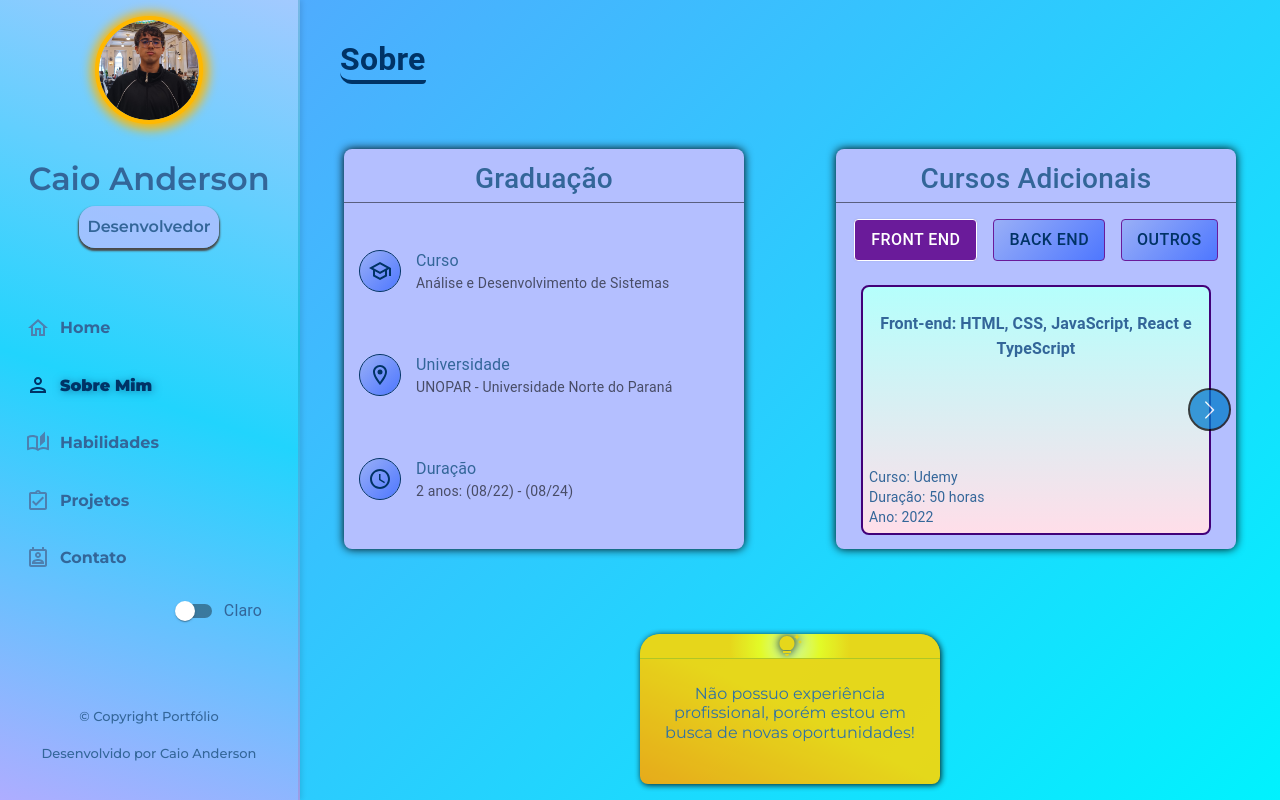
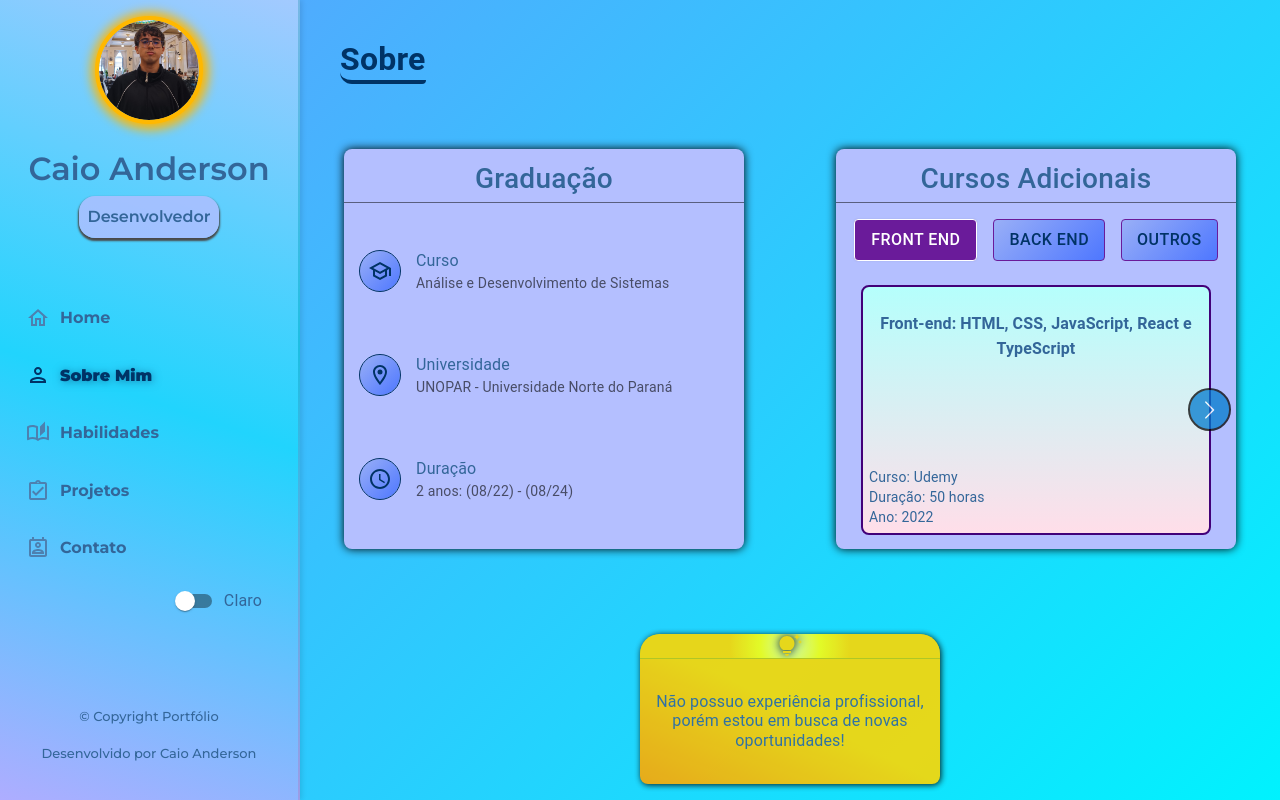
Before and after one commit to CaiooAnderson/CSS-training, a React (Create React App) app in the folder meu-portfolio/: page / in a window 1280 px wide. Both pictures are taken after a click on the button "Sobre Mim". Built offline with nearby package versions, Linux system fonts and the light colour scheme; the HTML template or start-up script is replaced by a standard one; a web font is replaced by a local one.

Commit message:
Reduzindo CSS

```diff
--- a/meu-portfolio/src/components/Hint.jsx
+++ b/meu-portfolio/src/components/Hint.jsx
@@ -1,5 +1,5 @@
 import React, { useState, useEffect } from 'react';
-import { Box, Fade } from '@mui/material';
+import { Box, Fade, Typography } from '@mui/material';
 import TipsAndUpdatesIcon from '@mui/icons-material/TipsAndUpdates';
 
 const Hint = ({ tips }) => {
@@ -49,7 +49,34 @@ const Hint = ({ tips }) => {
                                                             }
                                                         }} />
             <Fade in={true} timeout={500} key={index}>
-                <p className='hint-text'>{tips[index]}</p>
+                <Typography className='hint-text' sx={{
+                                                        width: '100%',
+                                                        height: '100%',
+                                                        color: '#336699',
+                                                        padding: '0 10px',
+                                                        display: 'flex',
+                                                        alignItems: 'center',
+                                                        justifyContent: 'center',
+                                                        textAlign: 'center',
+                                                        boxSizing: 'border-box',
+                                                        lineHeight: 1.2,
+                                                        animation: 'scroll-vertical 10s linear infinite',
+                                                            '& p': {
+                                                                position: 'absolute',
+                                                                whiteSpace: 'nowrap',
+                                                                paddingTop: '5px',
+                                                                verticalAlign: 'middle'
+                                                            },
+                                                            '@media (max-width: 430px)': {
+                                                                '&': {
+                                                                    marginBottom: 0,
+                                                                    fontSize: '0.8rem',
+                                                                    padding: '0.2rem'
+                                                                }
+                                                            }
+                                                        }}>
+                    {tips[index]}
+                </Typography>
             </Fade>
         </Box>
     );
--- a/meu-portfolio/src/styles.css
+++ b/meu-portfolio/src/styles.css
@@ -112,7 +112,6 @@ main {
   margin: auto;
   background: none;
   border: none;
-  color: white;
   font-size: 1.5rem;
   margin-bottom: 20px;
   display: none;
@@ -321,28 +320,6 @@ body.dark-mode .sidebar {
   animation: rotateButtonDark 2s forwards;
 }
 
-@keyframes rotateButtonDark {
-  0% {
-    transform: rotate(0deg);
-    color: var(--dark-button-hover-bg-color);
-  }
-  100% {
-    transform: rotate(225deg);
-    color: var(--dark-sidebar-icon-hover-color);
-  }
-}
-
-@keyframes rotateBackDark {
-  0% {
-    transform: rotate(225deg);
-    color: var(--dark-button-hover-bg-color);
-  }
-  100% {
-    transform: rotate(0deg);
-    color: #fff;
-  }
-}
-
 .dark-mode .about {
   background: var(--dark-about-background);
 }
@@ -549,6 +526,204 @@ body.dark-mode .sidebar {
   animation: pulseIconDark 1s ease-in-out;
 }
 
+.dark-mode .portal-icon-svg {
+  filter: drop-shadow(0 0 5px var(--dark-button-active-text-color));
+}
+
+.dark-mode .contact-socials a {
+  color: var(--button-active-text-color);
+}
+
+.dark-mode .hint-text p {
+  color: var(--text-color);
+}
+
+.dark-mode .hint-container {
+  background: var(--dark-sidebar-background);
+}
+
+.dark-mode .hint-icon {
+  color: #ca3600;
+  outline: 1px solid #4d0f80;
+  background: radial-gradient(circle, #d58484 0%, #3f1f54 20%, #2a0840 40%);
+}
+
+.dark-mode .hint-icon path {
+  filter: drop-shadow(0px 0px 5px #ffffff);
+}
+
+/* App.js */
+/* .App {
+  display: flex;
+  height: 100vh;
+} */
+
+/* animações */
+@keyframes rotateButtonDark {
+  0% {
+    transform: rotate(0deg);
+    color: var(--dark-button-hover-bg-color);
+  }
+  100% {
+    transform: rotate(225deg);
+    color: var(--dark-sidebar-icon-hover-color);
+  }
+}
+
+@keyframes rotateBackDark {
+  0% {
+    transform: rotate(225deg);
+    color: var(--dark-button-hover-bg-color);
+  }
+  100% {
+    transform: rotate(0deg);
+    color: #fff;
+  }
+}
+
+@keyframes shineAndDecay {
+  0% {
+    box-shadow: 1px 1px 12px 10px #ffd700;
+    outline: 4px solid #ffd700;
+  }
+  25% {
+    box-shadow: 1px 1px 10px 8px #ffa500;
+    outline: 4px solid #ffa500;
+  }
+  40% {
+    box-shadow: 1px 1px 12px 10px #ffd700;
+    outline: 4px solid #ffd700;
+  }
+  50% {
+    box-shadow: 1px 1px 8px 4px #8B4513;
+    outline: 4px solid #8B4513;
+  }
+  65% {
+    box-shadow: 1px 1px 8px 4px #000;
+    outline: 2px solid #000;
+  }
+  75% {
+    box-shadow: 1px 1px 12px 10px #ffd700;
+    outline: 4px solid #ffd700;
+  }
+  100% {
+    box-shadow: 1px 1px 10px 8px #ffa500;
+    outline: 4px solid #ffa500;
+  }
+}
+
+@keyframes shineAndDecayDark {
+  0% {
+    box-shadow: 1px 1px 12px 10px #ffd700;
+    outline: 4px solid #ffd700;
+  }
+  25% {
+    box-shadow: 1px 1px 10px 8px #ff6a00;
+    outline: 4px solid #ff6a00;
+  }
+  40% {
+    box-shadow: 1px 1px 12px 10px #ffd700;
+    outline: 4px solid #ffd700;
+  }
+  50% {
+    box-shadow: 1px 1px 8px 4px #8B4513;
+    outline: 4px solid #8B4513;
+  }
+  65% {
+    box-shadow: 1px 1px 8px 4px #fff;
+    outline: 2px solid #fff;
+  }
+  75% {
+    box-shadow: 1px 1px 12px 10px #ffd700;
+    outline: 4px solid #ffd700;
+  }
+  100% {
+    box-shadow: 1px 1px 10px 8px #ff6a00;
+    outline: 4px solid #ff6a00;
+  }
+}
+
+@keyframes rotateButton {
+  0% {
+    transform: rotate(0deg);
+    color: #007acc;
+  }
+  100% {
+    transform: rotate(225deg);
+    color: #00f2fe;
+  }
+}
+
+@keyframes rotateBack {
+  0% {
+    transform: rotate(225deg);
+    color: #007acc;
+  }
+  100% {
+    transform: rotate(0deg);
+    color: #fff;
+  }
+}
+
+@keyframes nebulosa {
+  0% {
+    background-position: 0% 50%;
+  }
+  50% {
+    background-position: 100% 50%;
+  }
+  100% {
+    background-position: 0% 50%;
+  }
+}
+
+@keyframes rotate {
+  0% {
+    transform: rotateY(360deg);
+  }
+  100% {
+    transform: rotateY(0deg);
+  }
+}
+
+@keyframes float {
+  0%, 100% {
+    transform: translateY(10px);
+  }
+  50% {
+    transform: translateY(0);
+  }
+}
+
+@keyframes waveAnimation {
+  0% { background-position: 0% 0%; }
+  50% { background-position: 100% 100%; }
+  100% { background-position: 0% 0%; }
+}
+
+@keyframes shine {
+  0% { background-position: -200% 0%; }
+  100% { background-position: 200% 0%; }
+}
+
+@keyframes pulseIcon {
+  0% {
+      transform: scale(1);
+      background: var(--about-background);
+      color: var(--sidebar-button-text-color);
+  }
+  50% {
+      transform: scale(1.2);
+      background: var(--sidebar-text-hover-color);
+      color: var(--button-active-text-color);
+  }
+  100% {
+      transform: scale(1);
+      background: var(--sidebar-text-hover-color);
+      color: var(--sidebar-button-text-color);
+  }
+}
+
 @keyframes pulseIconDark {
   0% {
       transform: scale(1);
@@ -567,101 +742,6 @@ body.dark-mode .sidebar {
   }
 }
 
-.dark-mode .portal-icon-svg {
-  filter: drop-shadow(0 0 5px var(--dark-button-active-text-color));
-}
-
-.dark-mode .contact-socials a {
-  color: var(--button-active-text-color);
-}
-
-.dark-mode .hint-text p {
-  color: var(--text-color);
-}
-
-.dark-mode .hint-container {
-  background: var(--dark-sidebar-background);
-}
-
-.dark-mode .hint-icon {
-  color: #ca3600;
-  outline: 1px solid #4d0f80;
-  background: radial-gradient(circle, #d58484 0%, #3f1f54 20%, #2a0840 40%);
-}
-
-.dark-mode .hint-icon path {
-  filter: drop-shadow(0px 0px 5px #ffffff);
-}
-
-/* App.js */
-.App {
-  display: flex;
-  height: 100vh;
-}
-
-/* animações */
-
-@keyframes shineAndDecay {
-  0% {
-    box-shadow: 1px 1px 12px 10px #ffd700;
-    outline: 4px solid #ffd700;
-  }
-  25% {
-    box-shadow: 1px 1px 10px 8px #ffa500;
-    outline: 4px solid #ffa500;
-  }
-  40% {
-    box-shadow: 1px 1px 12px 10px #ffd700;
-    outline: 4px solid #ffd700;
-  }
-  50% {
-    box-shadow: 1px 1px 8px 4px #8B4513;
-    outline: 4px solid #8B4513;
-  }
-  65% {
-    box-shadow: 1px 1px 8px 4px #000;
-    outline: 2px solid #000;
-  }
-  75% {
-    box-shadow: 1px 1px 12px 10px #ffd700;
-    outline: 4px solid #ffd700;
-  }
-  100% {
-    box-shadow: 1px 1px 10px 8px #ffa500;
-    outline: 4px solid #ffa500;
-  }
-}
-
-@keyframes shineAndDecayDark {
-  0% {
-    box-shadow: 1px 1px 12px 10px #ffd700;
-    outline: 4px solid #ffd700;
-  }
-  25% {
-    box-shadow: 1px 1px 10px 8px #ff6a00;
-    outline: 4px solid #ff6a00;
-  }
-  40% {
-    box-shadow: 1px 1px 12px 10px #ffd700;
-    outline: 4px solid #ffd700;
-  }
-  50% {
-    box-shadow: 1px 1px 8px 4px #8B4513;
-    outline: 4px solid #8B4513;
-  }
-  65% {
-    box-shadow: 1px 1px 8px 4px #fff;
-    outline: 2px solid #fff;
-  }
-  75% {
-    box-shadow: 1px 1px 12px 10px #ffd700;
-    outline: 4px solid #ffd700;
-  }
-  100% {
-    box-shadow: 1px 1px 10px 8px #ff6a00;
-    outline: 4px solid #ff6a00;
-  }
-}
 
 /* HOME */
 /* .home-title {
@@ -691,28 +771,6 @@ body.dark-mode .sidebar {
 .home Button:hover .home-button-icon {
   animation: rotateButton 2s forwards;
 } */
-
-@keyframes rotateButton {
-  0% {
-    transform: rotate(0deg);
-    color: #007acc;
-  }
-  100% {
-    transform: rotate(225deg);
-    color: #00f2fe;
-  }
-}
-
-@keyframes rotateBack {
-  0% {
-    transform: rotate(225deg);
-    color: #007acc;
-  }
-  100% {
-    transform: rotate(0deg);
-    color: #fff;
-  }
-}
 
 /* ABOUT */
 /* .about {
@@ -918,37 +976,6 @@ body.dark-mode .sidebar {
 .skill-icon {
   transition: transform 0.6s ease-in-out;
 } */
-
-
-@keyframes nebulosa {
-  0% {
-    background-position: 0% 50%;
-  }
-  50% {
-    background-position: 100% 50%;
-  }
-  100% {
-    background-position: 0% 50%;
-  }
-}
-
-@keyframes rotate {
-  0% {
-    transform: rotateY(360deg);
-  }
-  100% {
-    transform: rotateY(0deg);
-  }
-}
-
-@keyframes float {
-  0%, 100% {
-    transform: translateY(10px);
-  }
-  50% {
-    transform: translateY(0);
-  }
-}
 
 /* PROJECTS */
 
@@ -1047,17 +1074,6 @@ body.dark-mode .sidebar {
   background: var(--sidebar-button-text-color);
 } */
 
-@keyframes waveAnimation {
-  0% { background-position: 0% 0%; }
-  50% { background-position: 100% 100%; }
-  100% { background-position: 0% 0%; }
-}
-
-@keyframes shine {
-  0% { background-position: -200% 0%; }
-  100% { background-position: 200% 0%; }
-}
-
 /* CONTACT */
 /* .contact {
   background: var(--about-background);
@@ -1127,24 +1143,6 @@ body.dark-mode .sidebar {
   color: var(--home-button-hover-color);
   filter: drop-shadow(0px 0px 10px #fff);
 } */
-
-@keyframes pulseIcon {
-  0% {
-      transform: scale(1);
-      background: var(--about-background);
-      color: var(--sidebar-button-text-color);
-  }
-  50% {
-      transform: scale(1.2);
-      background: var(--sidebar-text-hover-color);
-      color: var(--button-active-text-color);
-  }
-  100% {
-      transform: scale(1);
-      background: var(--sidebar-text-hover-color);
-      color: var(--sidebar-button-text-color);
-  }
-}
 
 /* HINT */
 /* .hint-container {
@@ -1181,10 +1179,10 @@ body.dark-mode .sidebar {
   filter: drop-shadow(0px 0px 5px #000000);
 } */
 
-.hint-text {
+/* .hint-text {
   width: 100%;
   height: 100%;
-  color: rgb(51, 102, 153);
+  color: #336699;
   padding: 0 10px;
   display: flex;
   align-items: center;
@@ -1200,14 +1198,14 @@ body.dark-mode .sidebar {
   white-space: nowrap;
   padding-top: 5px;
   vertical-align: middle;
-}
-
-.about-hint {
+} */
+
+/* .about-hint {
   height: 200px;
   display: flex;
   justify-content: center;
   width: 100%;
-}
+} */
 
 /* .hint-box {
   display: flex;
@@ -1311,7 +1309,7 @@ body.dark-mode .sidebar {
   }
 
   .theme-toggle {
-    flex-direction: column;
+    flex-direction: row;
     align-items: flex-start;
     margin-bottom: 5px;
   }
@@ -1437,9 +1435,9 @@ body.dark-mode .sidebar {
 
   .skill-carousel-container .skill-item {
     height: 80px;
-  } */
-
-  /* .skill-icon-container svg {
+  }
+
+  .skill-icon-container svg {
     height: 30px;
     width: 30px;
   }
@@ -1448,13 +1446,13 @@ body.dark-mode .sidebar {
     height: 30px;
   } */
 
-  .hint-text {
+  /* .hint-text {
     margin-bottom: 0;
     font-size: 0.8rem;
     padding: 0.2rem;
   }
 
-  /* .hint-container {
+  .hint-container {
     width: 230px;
     height: 120px;
   } */
@@ -1462,13 +1460,13 @@ body.dark-mode .sidebar {
 
 @media (max-width: 320px) {
   .menu-button {
-    margin-bottom: 10px;
+    margin-bottom: 15px;
   }
 
   .sidebar.open {
     width: 101%;
     border: none;
-    padding-top: 10px;
+    padding-top: 0px;
   }
 
   .sidebar.closed nav {
@@ -1493,10 +1491,10 @@ body.dark-mode .sidebar {
     margin-bottom: 0;
   }
 
-  .theme-toggle {
+  /* .theme-toggle {
     margin-bottom: 0;
     height: 30px;
-  }
+  } */
 
   .sidebar .profile-section img {
     margin-bottom: 10px;
```
Also changed, not shown: meu-portfolio/src/App.js (+5 -5 lines), meu-portfolio/src/components/Sidebar.jsx (+45 -4 lines).
